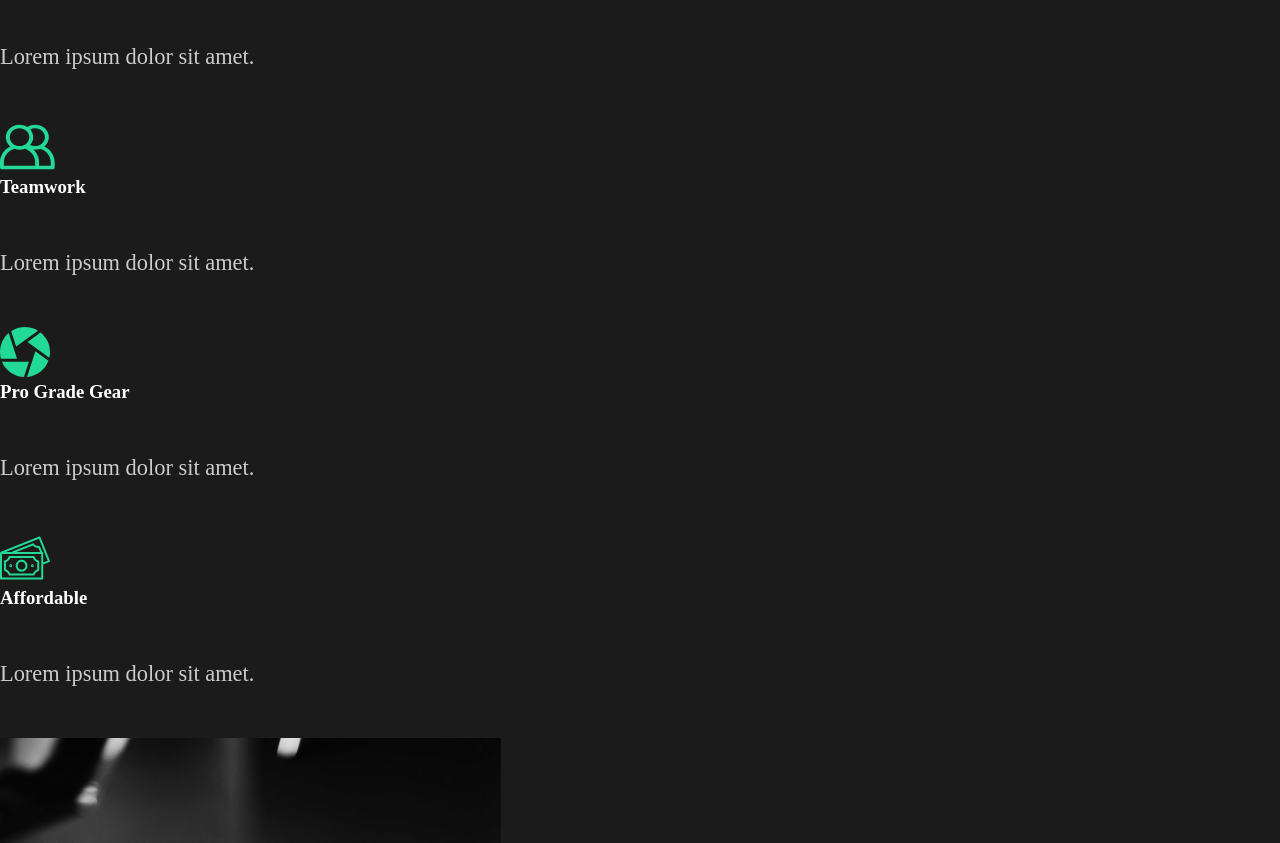
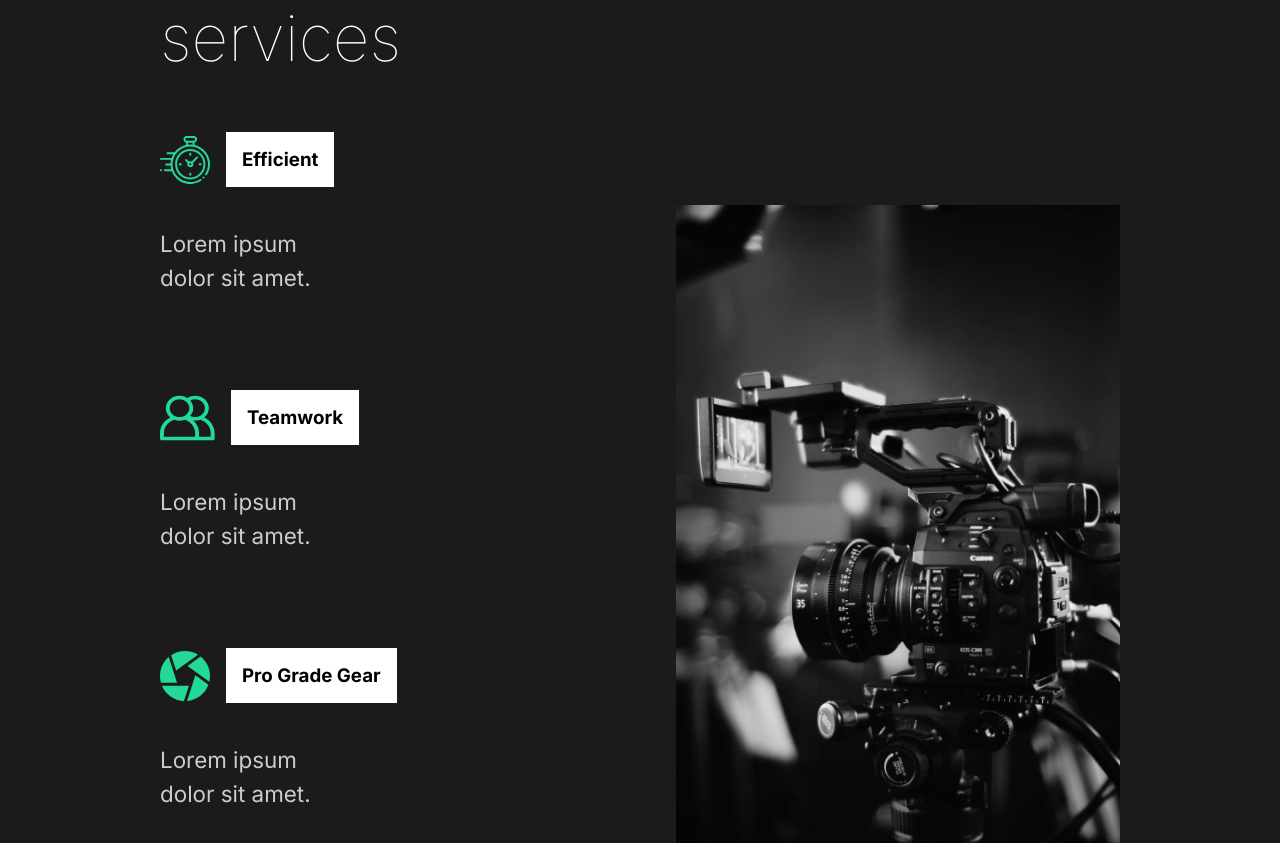
Before and after one commit to danarddaniels/capture-project, a React (Create React App) app: page / in a window 1280 px wide. Shown: the part 962-1805 px from the top of the page. Built offline with nearby package versions, Linux system fonts and the light colour scheme.

Commit message:
6 Styled Services

```diff
--- a/public/index.html
+++ b/public/index.html
@@ -9,6 +9,9 @@
       name="description"
       content="Web site created using create-react-app"
     />
+    <link rel="preconnect" href="https://fonts.googleapis.com">
+<link rel="preconnect" href="https://fonts.gstatic.com" crossorigin>
+<link href="https://fonts.googleapis.com/css2?family=Inter:ital,opsz,wght@0,14..32,100..900;1,14..32,100..900&family=Lobster&display=swap" rel="stylesheet">
     <link rel="apple-touch-icon" href="%PUBLIC_URL%/logo192.png" />
     <!--
       manifest.json provides metadata used when your web app is installed on a
--- a/src/components/AboutSection.js
+++ b/src/components/AboutSection.js
@@ -1,13 +1,13 @@
 import React from 'react';
 import  home1  from '../img/home1.png';
 //Styled
-import style from 'styled-components';
-
+// import style from 'styled-components';
+import {StyledLayout, StyledDescription, StyledImage, StyledHide} from '../styles';
 
 
 const AboutSection = () => {
     return(
-        <StyledAbout>
+        <StyledLayout>
             <StyledDescription>
                 <div className="title">
                     <StyledHide className="hide">
@@ -26,44 +26,8 @@ const AboutSection = () => {
             <StyledImage className="image">
                 <img src={home1} alt="camera"/>
             </StyledImage>
-        </StyledAbout>
+        </StyledLayout>
     )
 };
 
-//Styled Components
-const StyledAbout = style.div`
-    min-height: 90vh;
-    display: flex;
-    align-items: center;
-    justify-content: space-between;
-    padding: 5rem 10rem;
-    color: white;
-`;
-
-const StyledDescription = style.div`
-    flex: 1;
-
-    padding-right: 5rem;
-
-    h2{
-        font-weight: lighter;
-    }
-`;
-
-const StyledImage = style.div`
-    flex: 1;
-
-    overflow: hidden;
-
-    img{
-        width: 100%;
-        height: 80vh;
-        object-fit: cover;
-    }
-`;
-
-const StyledHide = style.div`
-    overflow: hidden;
-`;
-
 export default AboutSection;
--- a/src/components/FaqSection.js
+++ b/src/components/FaqSection.js
@@ -1,8 +1,11 @@
 import React from 'react';
+//styles
+import {StyledLayout, StyledDescription, StyledImage, StyledHide} from '../styles';
+
 
 const FaqSection = () => {
     return(
-        <div className="faq">
+        <StyledLayout>
             <h2>Any Questions <span>FAQ</span></h2>
             <div className="question">
                 <h4>How Do I Start?</h4>
@@ -32,7 +35,7 @@ const FaqSection = () => {
                     <p>Lorem ipsum dolor sit amet consectetur adipisicing elit. Quis, voluptates.</p>
                 </div>
             </div>
-        </div>
+        </StyledLayout>
     )
 }
 
--- a/src/components/GlobalStyles.js
+++ b/src/components/GlobalStyles.js
@@ -9,6 +9,7 @@ const GlobalStyles = createGlobalStyle`
 
     body{
         background: #1b1b1b;
+        font-family: 'Inter', sans-serif;
     }
 
     button{
@@ -20,6 +21,7 @@ const GlobalStyles = createGlobalStyle`
         background: transparent;
         color: white;
         transition: all 0.5s ease;
+        font-family: 'Inter', sans-serif;
 
         &:hover{
             background-color: #23d997;
--- a/src/components/ServicesSection.js
+++ b/src/components/ServicesSection.js
@@ -6,47 +6,89 @@ import money from "../img/money.svg";
 import teamwork from "../img/teamwork.svg";
 import home2 from "../img/home2.png";
 
+//Styles
+import {StyledLayout, StyledDescription, StyledImage, StyledHide} from '../styles';
+import style from 'styled-components';
+
+
 const ServicesSection = () => {
     return(
-        <div className="services">
-            <div className="description">
+        <StyledServices>
+            <StyledDescription>
                 <h2>High <span>quality</span> services</h2>
-                <div className="cards">
-                    <div className="card">
+                <StyledCards>
+                    <StyledCard >
                         <div className="icon">
                             <img src={clock} alt="clock"/>
                             <h3>Efficient</h3>
+                        </div>
                             <p>Lorem ipsum dolor sit amet.</p>
-                        </div>
-                    </div>
-                    <div className="card">
+                    </StyledCard>
+                    <StyledCard >
                         <div className="icon">
                             <img src={teamwork} alt="teamwork"/>
                             <h3>Teamwork</h3>
+                        </div>
                             <p>Lorem ipsum dolor sit amet.</p>
-                        </div>
-                    </div>
-                    <div className="card">
+
+                    </StyledCard>
+                    <StyledCard >
                         <div className="icon">
                             <img src={diaphragm} alt="diaphragm"/>
                             <h3>Pro Grade Gear</h3>
+                        </div>
                             <p>Lorem ipsum dolor sit amet.</p>
-                        </div>
-                    </div>
-                    <div className="card">
+
+                    </StyledCard>
+                    <StyledCard >
                         <div className="icon">
                             <img src={money} alt="money"/>
                             <h3>Affordable</h3>
+                         </div>
                             <p>Lorem ipsum dolor sit amet.</p>
-                        </div>
-                    </div>
-                </div>
-            </div>
-            <div className="image">
+
+                    </StyledCard>
+                </StyledCards>
+            </StyledDescription>
+            <StyledImage>
                 <img src={home2} alt=""/>
-            </div>
-        </div>
+            </StyledImage>
+        </StyledServices>
     )
 }
 
+const StyledServices = style(StyledLayout)`
+
+    h2{
+        padding-bottom: 3.5rem;
+    }
+
+    p{
+        width: 70%;
+        padding: 2.5rem 0rem 4rem 0rem;
+    }
+`;
+
+const StyledCards = style.div`
+    display: flex;
+    flex-wrap: wrap;
+    gap: 2rem;
+`;
+
+const StyledCard = style.div`
+    flex-basis: 15rem;
+    .icon{
+        display: flex;
+        align-items: center;
+        h3{
+            margin-left: 1rem;
+            background: white;
+            color: black;
+            padding: 1rem;
+        }
+    }
+
+`;
+
+
 export default ServicesSection;
--- /dev/null
+++ b/src/styles.js
@@ -0,0 +1,36 @@
+import style from 'styled-components';
+
+export const StyledLayout = style.div`
+    min-height: 90vh;
+    display: flex;
+    align-items: center;
+    justify-content: space-between;
+    padding: 5rem 10rem;
+    color: white;
+`;
+
+export const StyledDescription = style.div`
+    flex: 1;
+
+    padding-right: 4.5rem;
+
+    h2{
+        font-weight: lighter;
+    }
+`;
+
+export const StyledImage = style.div`
+    flex: 1;
+
+    overflow: hidden;
+
+    img{
+        width: 100%;
+        height: 80vh;
+        object-fit: cover;
+    }
+`;
+
+export const StyledHide = style.div`
+    overflow: hidden;
+`;
```
